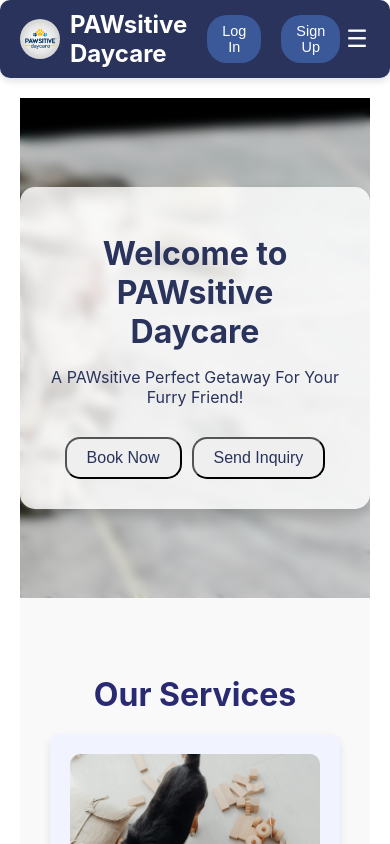
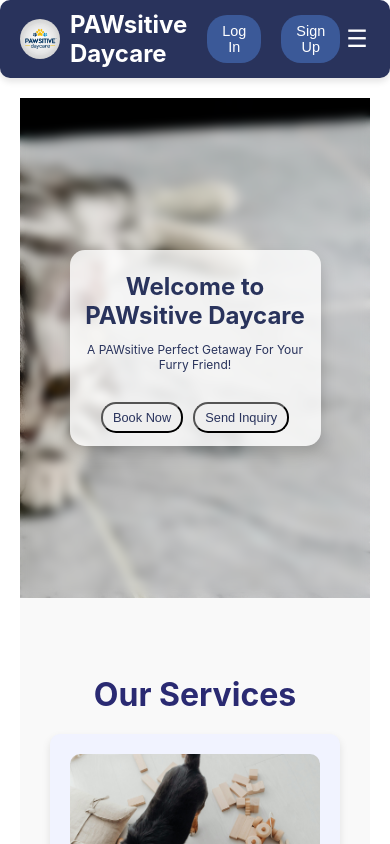
Before and after one commit to pawsitive-daycare/Client, a React (Create React App) app in the folder pawsitivedaycare/: page / in a window 390 px wide. Shown: the top 844 px of the page. Built offline with nearby package versions, Linux system fonts and the light colour scheme.

Commit message:
finished hero section

```diff
--- a/pawsitivedaycare/src/components/Hero.css
+++ b/pawsitivedaycare/src/components/Hero.css
@@ -54,21 +54,23 @@
     transform: scale(1.05);
   }
 
-  @media (max-width: 768px) {
+  @media (max-width: 500px) {
     .hero-content {
-      padding: 20px 30px; /* Reduce padding */
+      width: 70%; /* Shrink the box width */
+      padding: 3px; /* Reduce padding inside the box */
     }
 
     .hero-content h1 {
-      font-size: 2rem; /* Smaller title */
+      font-size: 1.5rem; /* Smaller title */
     }
 
     .hero-content p {
-      font-size: 1rem; /* Smaller subtitle */
+      font-size: 0.75rem; /* Smaller subtitle */
     }
 
-    .hero-buttons {
-      flex-direction: column; /* Stack buttons vertically */
+    .hero-content button {
       gap: 10px; /* Smaller gap between buttons */
+      font-size: 0.8rem; /* Even smaller font size */
+      padding: 6px 10px; /* Further reduce padding */
     }
   }
```
